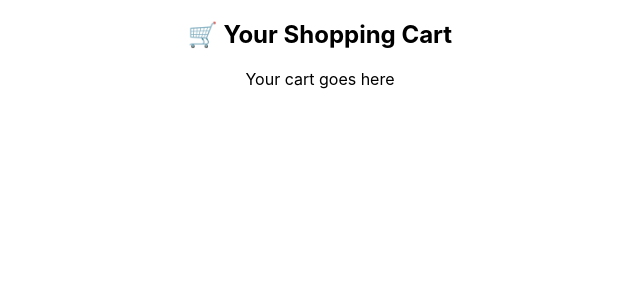
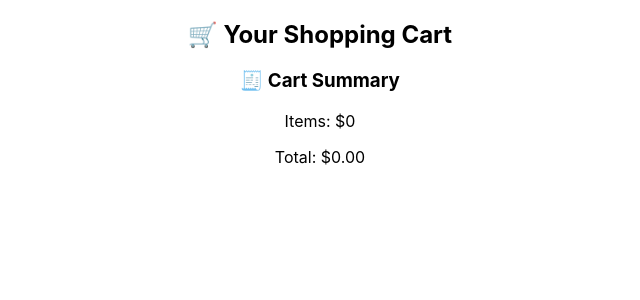
Before and after one commit to voanhkiet/frontend, a React (Create React App) app: page /cart in a window 1280 px wide. Shown: the top 300 px of the page, without its empty margins (320-960 px from the left). Built offline with nearby package versions, Linux system fonts and the light colour scheme.

Commit message:
updatecart

```diff
--- a/src/components/Cart.js
+++ b/src/components/Cart.js
@@ -1,7 +1,24 @@
 import { useSelector } from "react-redux";
 const Cart = () => {
+  const cart = useSelector((state) => state.cart.items);
+  const total = cart.reduce((sum, item) => sum + item.price, 0);
+  const itemCount = cart.length;
   return (
-    <div>Your cart goes here</div>
+    <div>
+      <div classname="cart-items">
+        {cart.map(item =>(
+          <div key={item._id}>
+            <h4>{item.title}</h4>
+            <p>${item.price}</p>
+          </div>
+        ))}
+      </div>
+      <div className="cart-summary">
+      <h3>🧾 Cart Summary</h3>
+      <p>Items: ${itemCount}</p>
+      <p>Total: ${total.toFixed(2)}</p>
+      </div>
+    </div>
   );
 };
 
```
